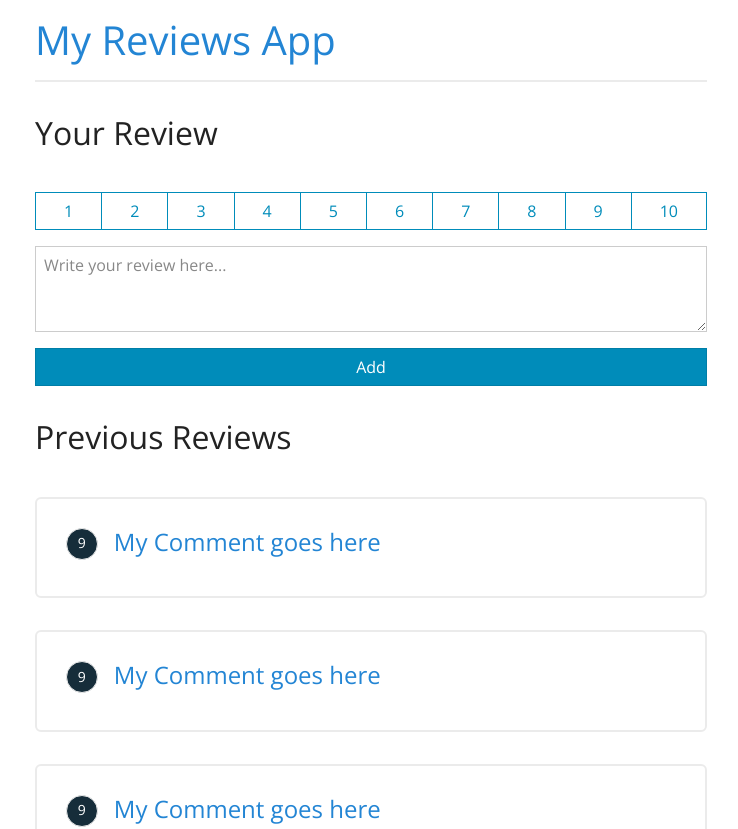
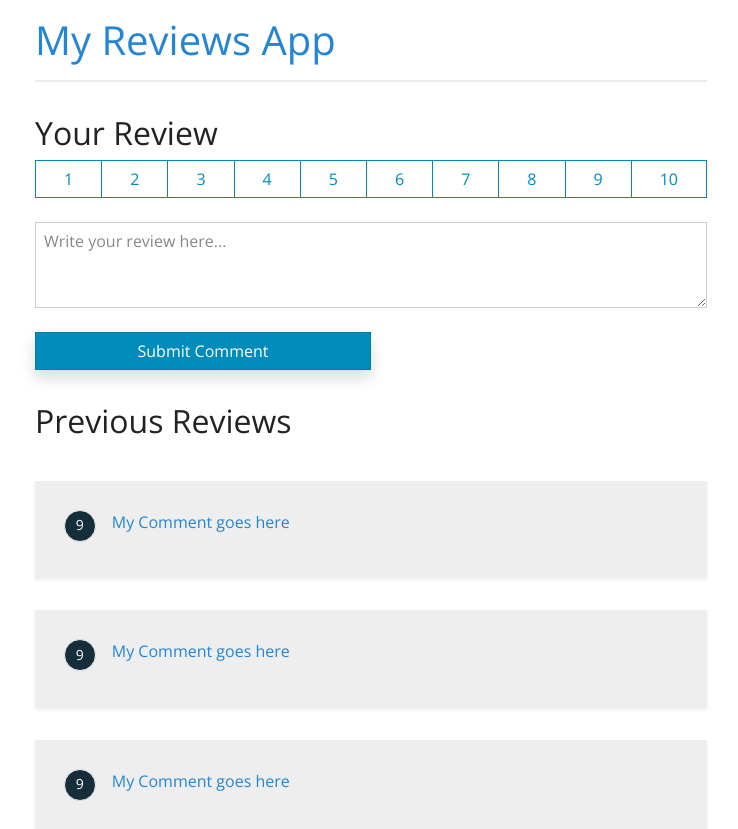
Before and after one commit to CollinsKippy/review-app-rt, a React (Create React App) app: page / in a window 1280 px wide. Shown: the top 829 px of the page, without its empty margins (45-783 px from the left). Built offline with nearby package versions, Linux system fonts and the light colour scheme.

Commit message:
minor tweaks

```diff
--- a/src/App.js
+++ b/src/App.js
@@ -2,14 +2,10 @@ import { useState } from 'react';
 import ReviewForm from './components/ReviewForm';
 import ReviewList from './components/ReviewList';
 import Title from './components/Title';
+import ReviewData from './data/ReviewData';
 
 function App() {
-  const [reviews, setReviews] = useState([
-    { id: 1, comment: 'My Comment goes here', rating: 9.0 },
-    { id: 2, comment: 'My Comment goes here', rating: 9.0 },
-    { id: 3, comment: 'My Comment goes here', rating: 9.0 },
-    { id: 4, comment: 'My Comment goes here', rating: 9.0 },
-  ]);
+  const [reviews, setReviews] = useState(ReviewData);
 
   const onAddReview = ({ comment, rating }) => {
     const newReview = {
--- a/src/components/Review.jsx
+++ b/src/components/Review.jsx
@@ -4,11 +4,11 @@ function Review(props) {
   const { review } = props;
 
   return (
-    <div className='review-item'>
+    <div className='review-item bg-secondary shadow-sm'>
       <h4 className='rating'>
         <span>{review.rating}</span>
       </h4>
-      <h4 className='comment'>{review.comment}</h4>
+      <p className='comment'>{review.comment}</p>
     </div>
   );
 }
--- a/src/components/ReviewForm.jsx
+++ b/src/components/ReviewForm.jsx
@@ -4,7 +4,7 @@ function ReviewForm(props) {
   const { onAddReview } = props;
 
   const [comment, setComment] = useState('');
-  const [rating, setRating] = useState('');
+  const [rating, setRating] = useState(null);
   const [hasError, setHasError] = useState(false);
 
   const onSubmit = (evt) => {
@@ -13,16 +13,18 @@ function ReviewForm(props) {
     if (!comment || !rating) {
       setHasError(true);
     } else {
+      setHasError(false);
+
       onAddReview({ comment, rating });
       setComment('');
-      setRating(8);
+      setRating(null);
     }
   };
 
   return (
     <>
       <h2>Your Review</h2>
-      <form onSubmit={onSubmit}>
+      <form onSubmit={onSubmit} className="d-flex flex-column gap-4">
         <div
           className='btn-group'
           role='group'
@@ -176,8 +178,8 @@ function ReviewForm(props) {
           </p>
         )}
 
-        <button type='submit' className='btn btn-primary'>
-          Add
+        <button type='submit' className='btn btn-primary w-50 shadow'>
+          Submit Comment
         </button>
       </form>
     </>
--- a/src/components/ReviewList.jsx
+++ b/src/components/ReviewList.jsx
@@ -3,6 +3,10 @@ import Review from './Review';
 
 export function ReviewList(props) {
   const { reviews } = props;
+
+  if(!reviews || reviews.length === 0) {
+    return <h4 className='mt-5 bg-secondary p-4'>No reviews yet.</h4>
+  }
 
   return (
     <div className='reviews'>
--- /dev/null
+++ b/src/data/ReviewData.js
@@ -0,0 +1,8 @@
+const ReviewData = [
+  { id: 1, comment: 'My Comment goes here', rating: 9.0 },
+  { id: 2, comment: 'My Comment goes here', rating: 9.0 },
+  { id: 3, comment: 'My Comment goes here', rating: 9.0 },
+  { id: 4, comment: 'My Comment goes here', rating: 9.0 },
+];
+
+export default ReviewData;
--- a/src/index.css
+++ b/src/index.css
@@ -44,8 +44,6 @@ h1.app-title {
 .review-item {
   display: flex;
   flex-direction: row wrap;
-  border: 2px solid var(--border-color);
-  border-radius: 6px;
   padding: 1.8rem;
 }
 
@@ -68,8 +66,5 @@ h1.app-title {
 }
 
 form {
-  display: flex;
-  flex-direction: column;
   gap: 1rem;
-  margin-top: 2rem;
 }
```
